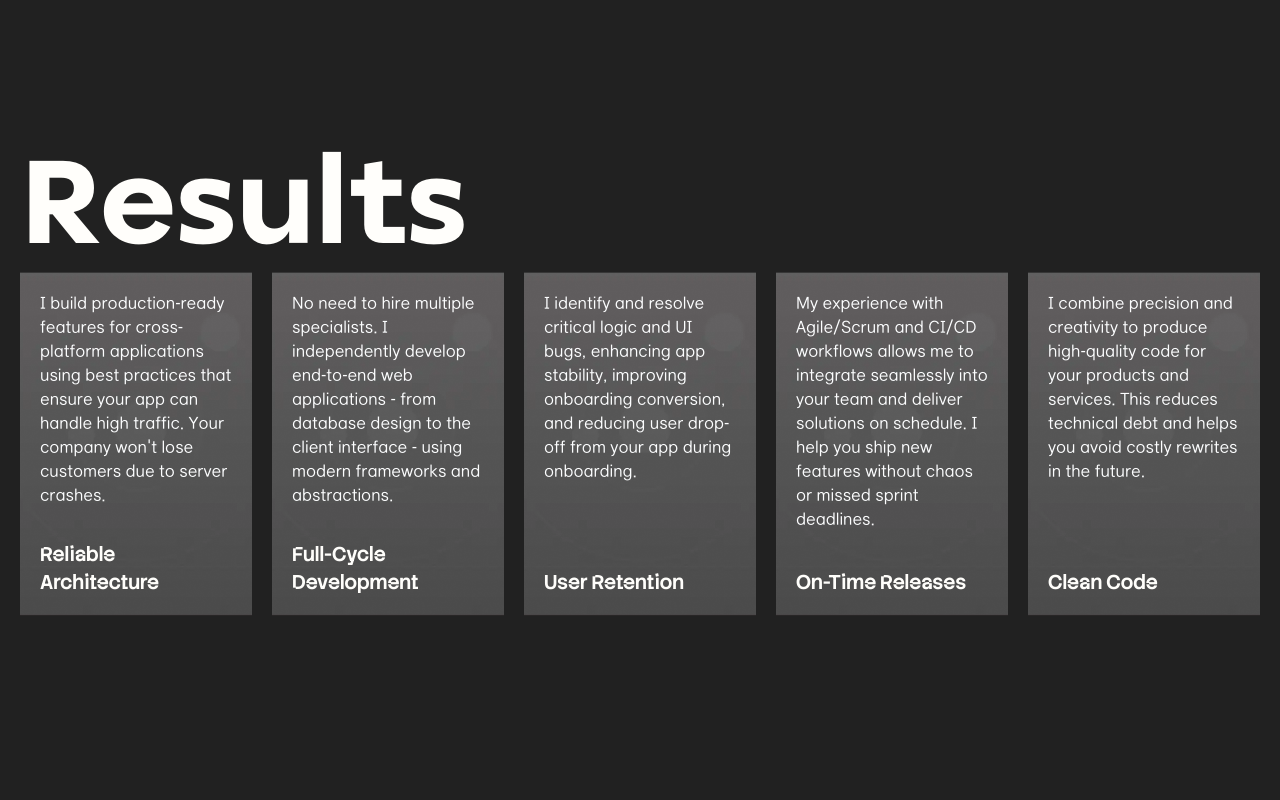
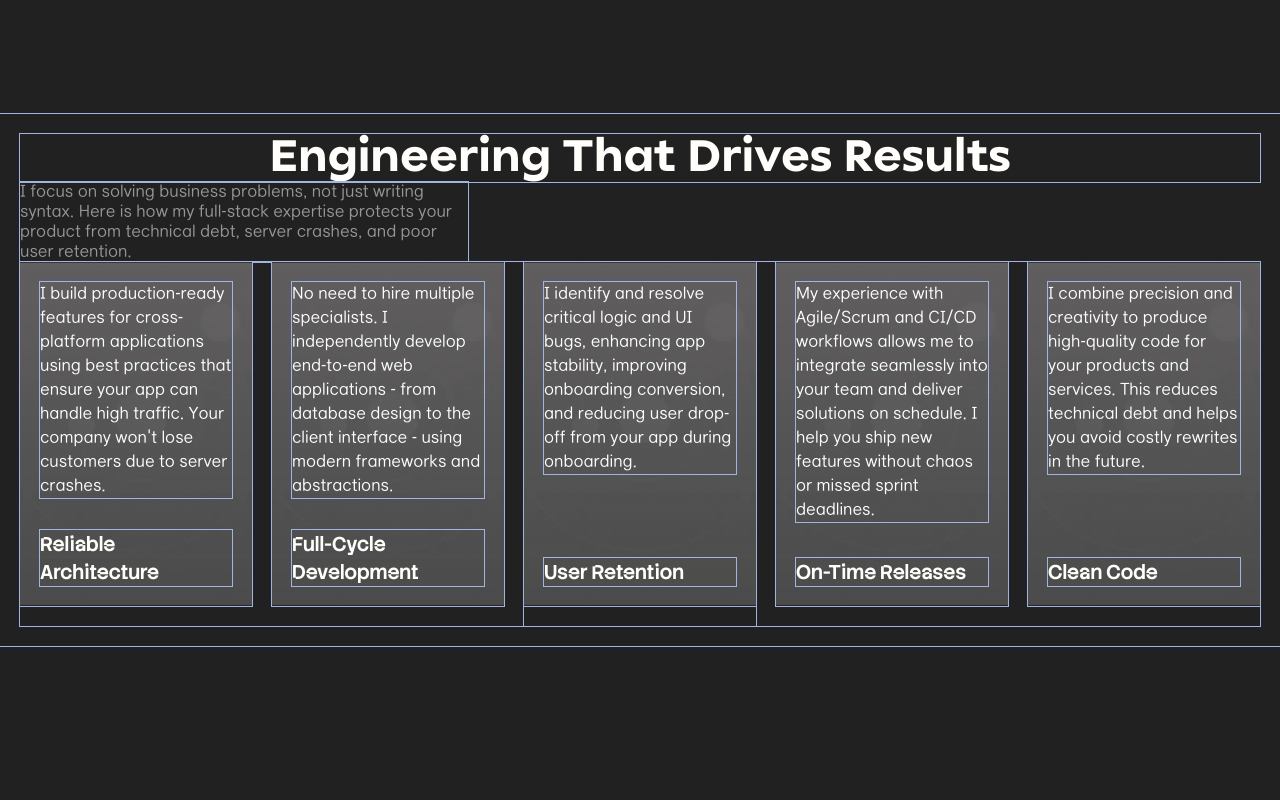
Before and after one commit to prostodiva/kattsynaV2, a React (Vite) app in the folder frontend/web/: page /skills in a window 1280 px wide. Shown: the part 820-1620 px from the top of the page. Built offline with nearby package versions, Linux system fonts and the light colour scheme; no server answers.

Commit message:
refactor: update ResultSectionContent and index.css styles
- Updated `ResultSectionContent.tsx` to include a new paragraph and "Hire Me" button.
- Modified the heading text and styling in `ResultSectionContent.tsx`

```diff
--- a/frontend/web/src/index.css
+++ b/frontend/web/src/index.css
@@ -16,9 +16,9 @@ dialog::backdrop {
   height: 100dvh;
 }
 
-/* * {
+* {
   outline: 1px solid rgb(161, 181, 226);
-} */
+}
 
 @theme {
   --font-unitea: 'UniteaSans', sans-serif;
--- a/frontend/web/src/pages/skillsPage/components/ResultSectionContent.tsx
+++ b/frontend/web/src/pages/skillsPage/components/ResultSectionContent.tsx
@@ -1,14 +1,24 @@
 import { cards } from "@/components/data";
 import card from '@/assets/card.webp';
+import Button from "@/components/ui/Button";
 
 function ResultSectionContent() {
   return (
     <div className="flex-col justify-center p-5">
-      <h1>
-        <span className="font-unitea font-bold block text-4xl sm:text-5xl md:text-8xl lg:text-9xl 2xl:text-[12rem] 2xl:leading-none">
-          Results
+      <h1 className="text-center">
+        <span className="font-unitea font-bold block text-3xl md:text-5xl xl:text-5xl 2xl:text-7xl 2xl:leading-none">
+          Engineering That Drives Results
         </span>
       </h1>
+
+      <p className="relative font-goorm text-text-gray 2xl:text-xl max-w-sm md:max-w-sm xl:max-w-md leading-tight">
+        I focus on solving business problems, not just
+        writing syntax. Here is how my full-stack
+        expertise protects your product from technical
+        debt, server crashes, and poor user retention.
+      </p>
+
+
       <div className="grid grid-cols-1 md:grid-cols-2 xl:grid-cols-5 gap-5">
         {cards.map(({ title, text })  => (
           <div
@@ -28,6 +38,12 @@ function ResultSectionContent() {
             </h3>
           </div>
         ))}
+
+        <div className="md:col-start-2 xl:col-start-3 flex items-center md:items-end xl:items-center justify-center mt-5 xl:-mt-30 2xl:-mt-50">
+          <Button variant="secondary" rounded className="w-full">
+            Hire Me
+          </Button>
+        </div>
       </div>
     </div>
   );
```
